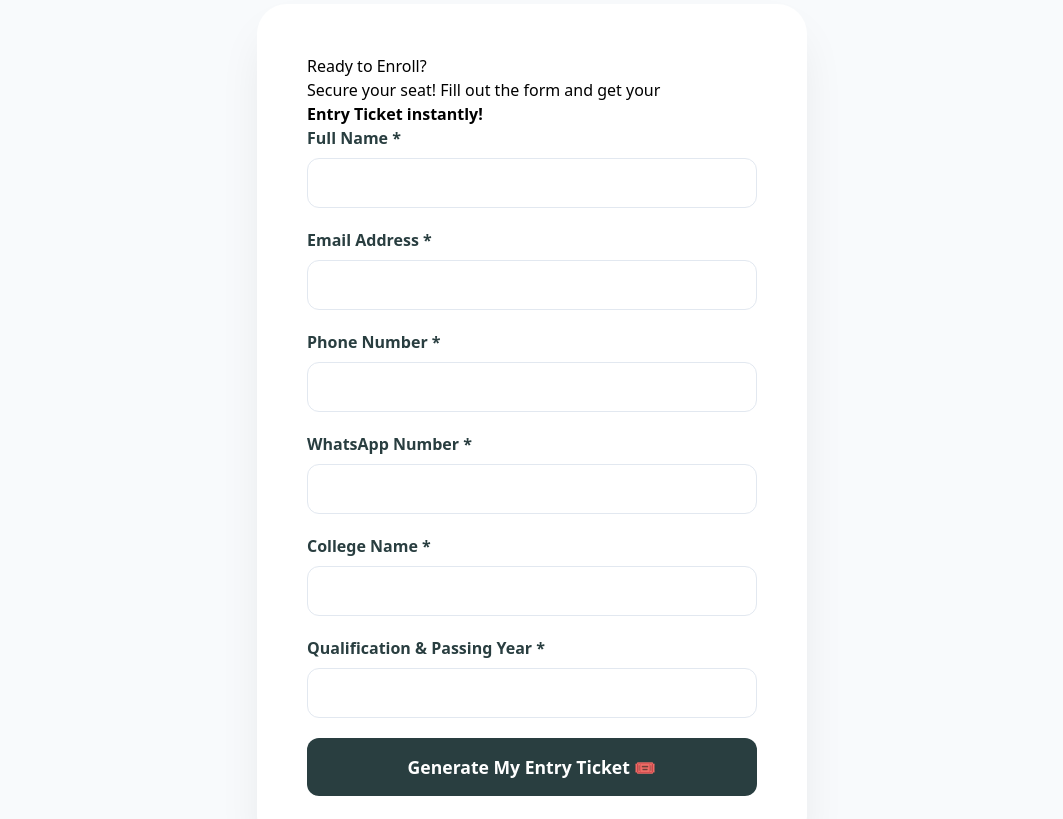
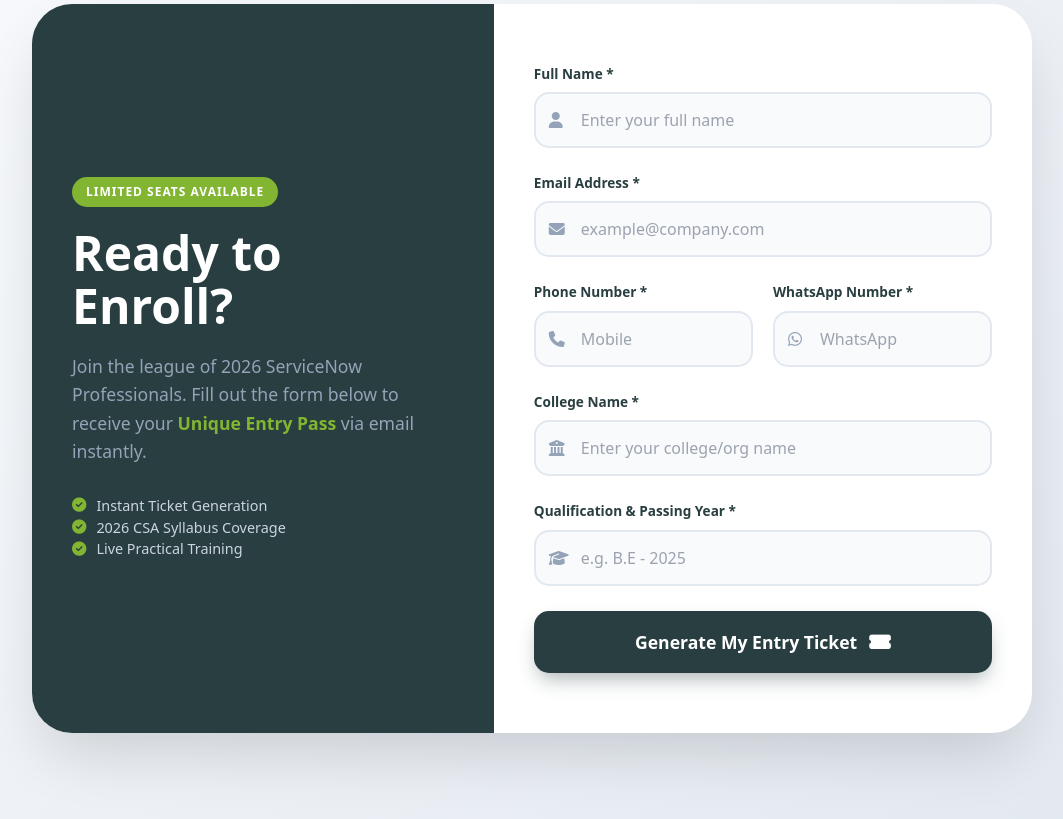
Before and after one commit to sankalpG007/ServiceNow-Seminar-2026, a plain HTML site: page index.html in a window 1280 px wide. Shown: the part 2000-2819 px from the top of the page, without its empty margins (108-1171 px from the left). Drawn offline with nearby package versions, Linux system fonts and the light colour scheme.

Commit message:
registration

```diff
--- a/index.html
+++ b/index.html
@@ -215,50 +215,84 @@
     </div>
 </section>
 
-        <section id="enroll" class="registration-form">
-    <div class="glass-form-card">
-        <h2 class="form-title">Ready to Enroll?</h2>
-        <p class="form-subtitle">Secure your seat! Fill out the form and get your <br><strong>Entry Ticket instantly!</strong></p>
-
-        <form id="enrollment-form">
-            <input type="hidden" id="ticket_id" name="ticket_id">
-
-            <div class="form-row">
-                <label>Full Name *</label>
-                <input type="text" id="name" name="name" required>
-            </div>
-
-            <div class="form-row">
-                <label>Email Address *</label>
-                <input type="email" id="email" name="email" required>
-            </div>
-
-            <div class="form-grid">
-                <div class="form-row">
-                    <label>Phone Number *</label>
-                    <input type="tel" id="phone" name="phone" required>
-                </div>
-                <div class="form-row">
-                    <label>WhatsApp Number *</label>
-                    <input type="tel" id="whatsapp" name="whatsapp" required>
+<section id="enroll" class="enrollment-zone">
+    <div class="container mx-auto px-4">
+        <div class="registration-master-card">
+            <div class="registration-info">
+                <div class="badge-new">Limited Seats Available</div>
+                <h2 class="form-title-main">Ready to <span class="text-sn-green">Enroll?</span></h2>
+                <p class="form-description">
+                    Join the league of 2026 ServiceNow Professionals. Fill out the form below to receive your
+                    <span class="highlight-text">Unique Entry Pass</span> via email instantly.
+                </p>
+                <div class="trust-icons">
+                    <p><i class="fas fa-check-circle"></i> Instant Ticket Generation</p>
+                    <p><i class="fas fa-check-circle"></i> 2026 CSA Syllabus Coverage</p>
+                    <p><i class="fas fa-check-circle"></i> Live Practical Training</p>
                 </div>
             </div>
 
-            <div class="form-row">
-                <label>College Name *</label>
-                <input type="text" id="college" name="college" required>
+            <div class="registration-form-container">
+                <form id="enrollment-form" class="amazing-form">
+                    <input type="hidden" id="ticket_id" name="ticket_id">
+
+                    <div class="input-wrapper full-width">
+                        <label>Full Name *</label>
+                        <div class="input-icon-group">
+                            <i class="fas fa-user"></i>
+                            <input type="text" id="name" name="name" placeholder="Enter your full name" required>
+                        </div>
                     </div>
 
-            <div class="form-row">
-                <label>Qualification & Passing Year *</label>
-                <input type="text" id="qualification" name="qualification" required>
+                    <div class="input-wrapper full-width">
+                        <label>Email Address *</label>
+                        <div class="input-icon-group">
+                            <i class="fas fa-envelope"></i>
+                            <input type="email" id="email" name="email" placeholder="example@company.com" required>
+                        </div>
                     </div>
 
-            <button type="submit" id="submit-btn" class="submit-btn">
-                Generate My Entry Ticket 🎟️
+                    <div class="input-grid">
+                        <div class="input-wrapper">
+                            <label>Phone Number *</label>
+                            <div class="input-icon-group">
+                                <i class="fas fa-phone"></i>
+                                <input type="tel" id="phone" name="phone" placeholder="Mobile" required>
+                            </div>
+                        </div>
+                        <div class="input-wrapper">
+                            <label>WhatsApp Number *</label>
+                            <div class="input-icon-group">
+                                <i class="fab fa-whatsapp"></i>
+                                <input type="tel" id="whatsapp" name="whatsapp" placeholder="WhatsApp" required>
+                            </div>
+                        </div>
+                    </div>
+
+                    <div class="input-wrapper full-width">
+                        <label>College Name *</label>
+                        <div class="input-icon-group">
+                            <i class="fas fa-university"></i>
+                            <input type="text" id="college" name="college" placeholder="Enter your college/org name" required>
+                        </div>
+                    </div>
+
+                    <div class="input-wrapper full-width">
+                        <label>Qualification & Passing Year *</label>
+                        <div class="input-icon-group">
+                            <i class="fas fa-graduation-cap"></i>
+                            <input type="text" id="qualification" name="qualification" placeholder="e.g. B.E - 2025" required>
+                        </div>
+                    </div>
+
+                    <button type="submit" id="submit-btn" class="glow-submit-btn">
+                        <span>Generate My Entry Ticket</span>
+                        <i class="fas fa-ticket-alt"></i>
                     </button>
                 </form>
                 <div id="status-message"></div>
+            </div>
+        </div>
     </div>
 </section>
 
--- a/style.css
+++ b/style.css
@@ -148,4 +148,113 @@
     .testimonial-card {
         width: 280px;
     }
+}/* Registration Zone Enhancements */
+.enrollment-zone {
+    padding: 100px 0;
+    background: linear-gradient(135deg, #f8fafc 0%, #e2e8f0 100%);
 }
+
+.registration-master-card {
+    display: flex;
+    flex-direction: column;
+    max-width: 1000px;
+    margin: 0 auto;
+    background: white;
+    border-radius: 40px;
+    overflow: hidden;
+    box-shadow: 0 30px 60px -12px rgba(0, 0, 0, 0.15);
+}
+
+@media (min-width: 768px) {
+    .registration-master-card { flex-direction: row; }
+}
+
+/* Left Sidebar Info */
+.registration-info {
+    flex: 1;
+    background-color: var(--sn-dark);
+    padding: 60px 40px;
+    color: white;
+    display: flex;
+    flex-direction: column;
+    justify-content: center;
+}
+
+.badge-new {
+    background: var(--sn-green);
+    color: white;
+    padding: 6px 14px;
+    border-radius: 50px;
+    font-size: 0.75rem;
+    font-weight: 900;
+    width: max-content;
+    margin-bottom: 20px;
+    text-transform: uppercase;
+    letter-spacing: 1px;
+}
+
+.form-title-main { font-size: 3rem; font-weight: 900; line-height: 1.1; margin-bottom: 20px; }
+.form-description { font-size: 1.1rem; color: #94a3b8; line-height: 1.6; }
+.highlight-text { color: var(--sn-green); font-weight: bold; }
+
+.trust-icons { margin-top: 30px; space-y: 10px; }
+.trust-icons p { display: flex; align-items: center; gap: 10px; font-size: 0.9rem; color: #cbd5e1; }
+.trust-icons i { color: var(--sn-green); }
+
+/* Right Sidebar Form */
+.registration-form-container { flex: 1.2; padding: 60px 40px; }
+
+.input-grid { display: grid; grid-template-columns: 1fr 1fr; gap: 20px; }
+
+.input-wrapper { margin-bottom: 25px; }
+.input-wrapper label { display: block; font-weight: 700; font-size: 0.85rem; margin-bottom: 8px; color: var(--sn-dark); }
+
+.input-icon-group { position: relative; }
+.input-icon-group i {
+    position: absolute; left: 15px; top: 50%; transform: translateY(-50%);
+    color: #94a3b8; font-size: 1rem;
+}
+
+.input-icon-group input {
+    width: 100%;
+    padding: 14px 14px 14px 45px;
+    border: 2px solid #e2e8f0;
+    border-radius: 15px;
+    transition: all 0.3s ease;
+    background: #f8fafc;
+}
+
+.input-icon-group input:focus {
+    border-color: var(--sn-green);
+    background: white;
+    box-shadow: 0 0 0 4px rgba(129, 181, 50, 0.1);
+    outline: none;
+}
+
+/* Glow Button */
+.glow-submit-btn {
+    width: 100%;
+    background: var(--sn-dark);
+    color: white;
+    padding: 18px;
+    border-radius: 15px;
+    font-weight: 900;
+    font-size: 1.1rem;
+    display: flex;
+    align-items: center;
+    justify-content: center;
+    gap: 12px;
+    transition: all 0.4s ease;
+    cursor: pointer;
+    border: none;
+    box-shadow: 0 10px 20px -5px rgba(41, 62, 64, 0.4);
+}
+
+.glow-submit-btn:hover {
+    background: black;
+    transform: scale(1.02);
+    box-shadow: 0 20px 30px -10px rgba(0, 0, 0, 0.3);
+}
+
+.glow-submit-btn i { font-size: 1.2rem; transition: transform 0.3s; }
+.glow-submit-btn:hover i { transform: translateX(5px) rotate(-10deg); }
```
Lines whose indentation alone changed are shown as unchanged.
